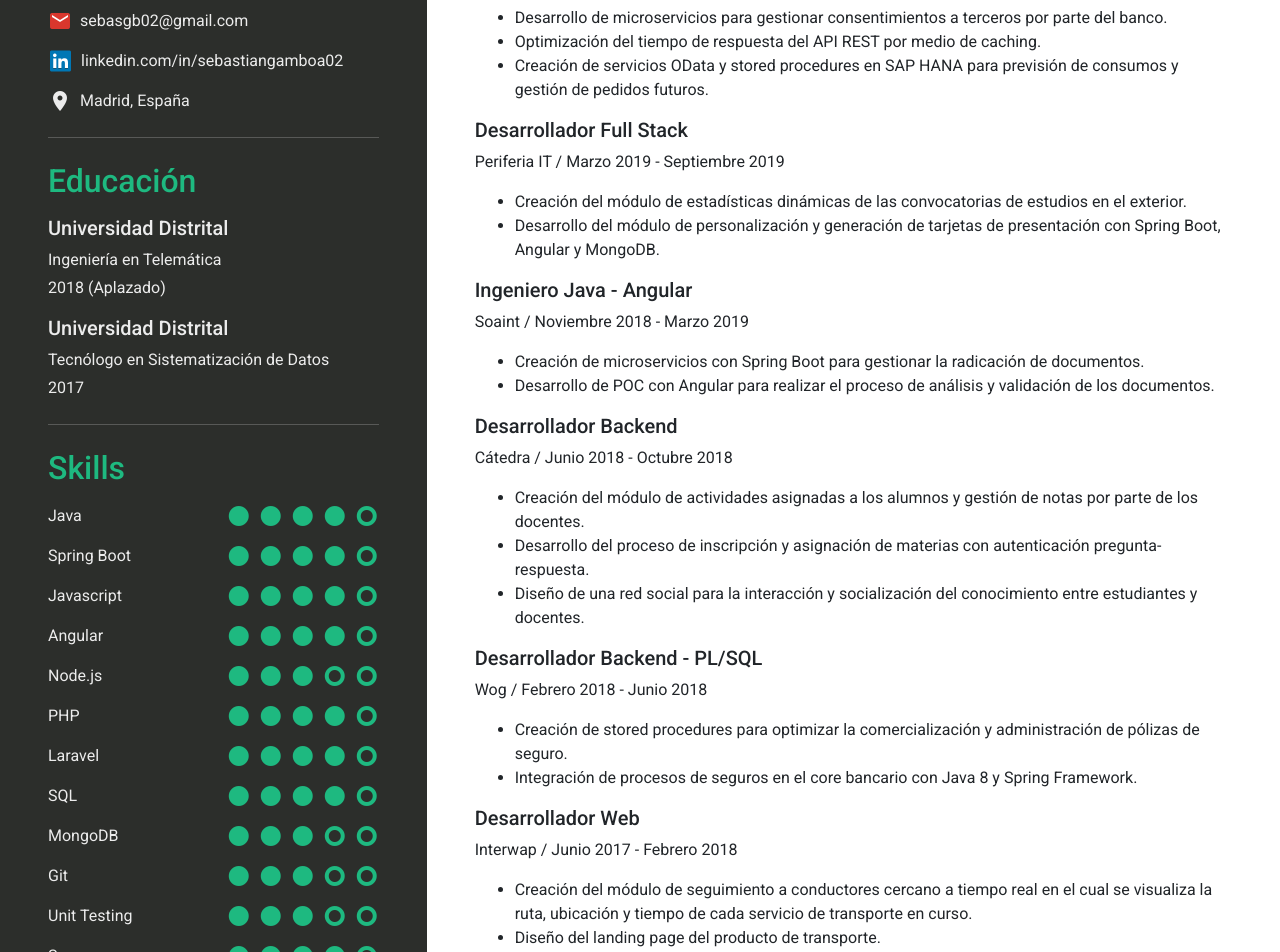
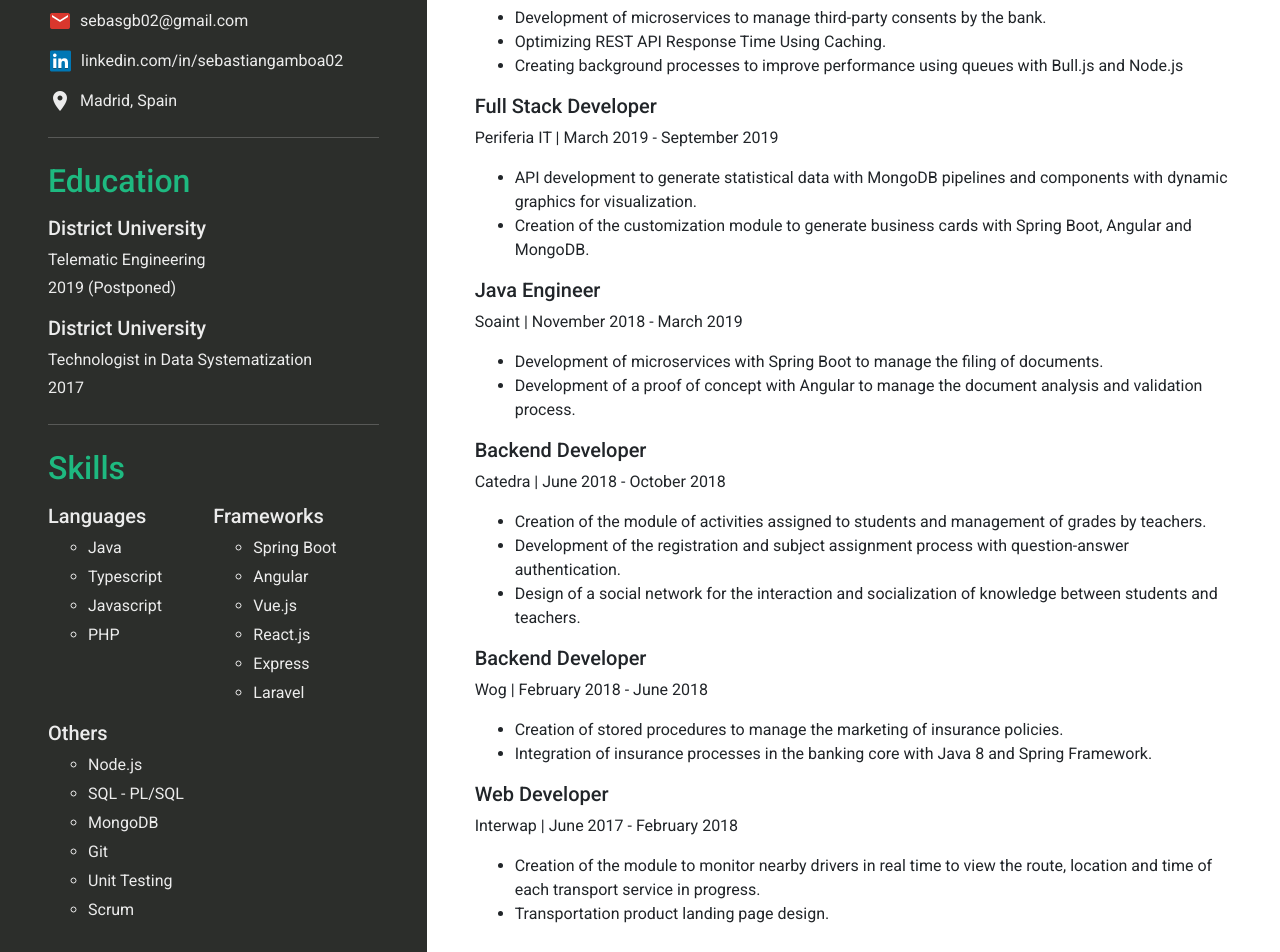
Before and after one commit to SebastianGamboa/CV, an Angular app: page / in a window 1280 px wide. Shown: the part 320-1272 px from the top of the page. Built offline with nearby package versions, Linux system fonts and the light colour scheme.

Commit message:
Resume in English

```diff
--- a/src/app/app.component.html
+++ b/src/app/app.component.html
@@ -1 +1 @@
-<app-second-resume></app-second-resume>
+<app-resume-en></app-resume-en>
--- a/src/app/app.module.ts
+++ b/src/app/app.module.ts
@@ -9,12 +9,14 @@
 
 import { MatDividerModule } from '@angular/material/divider';
 import { MatIconModule } from '@angular/material/icon';
+import { ResumeEnComponent } from './components/resume-en/resume-en.component';
 
 @NgModule({
   declarations: [
     AppComponent,
     FirstResumeComponent,
-    SecondResumeComponent
+    SecondResumeComponent,
+    ResumeEnComponent
   ],
   imports: [
     BrowserModule,
--- /dev/null
+++ b/src/app/components/resume-en/resume-en.component.html
@@ -0,0 +1,146 @@
+<div class="container-fluid">
+    <div class="row">
+        <div class="col-sm-4 p-5 sidebar position-relative zi-0">
+            <header class="mb-4">
+                <h1 class="text-center">Sebastian Gamboa</h1>
+                <h3 class="text-center">Full Stack Developer</h3>
+            </header>
+            <mat-divider class="bt-light__color"></mat-divider>
+            <section class="personal-information mt-4 mb-4">
+                <h2 class="mb-3">Contact</h2>
+                <p class="d-flex">
+                    <mat-icon class="mr-2" aria-hidden="false" aria-label="phone">call</mat-icon>(+34) 641 47 31 46
+                </p>
+                <p class="d-flex">
+                    <mat-icon class="fa-icon__background mr-2 position-relative" style="color: #da372d;" aria-hidden="false" aria-label="email">email</mat-icon>sebasgb02@gmail.com
+                </p>
+                <p class="d-flex">
+                    <i class="fab fa-linkedin fa-icon__background fs-24 mr-2 position-relative" style="color: #0077b5;padding-left: 2px;padding-right: 2px;"></i>
+                    linkedin.com/in/sebastiangamboa02
+                </p>
+                <!-- <p class="d-flex">
+                    <i class="fab fa-twitter fs-24 mr-2" style="color: rgb(29, 161, 242);"></i>twitter.com/sebasgb02
+                </p> -->
+                <p class="d-flex">
+                    <mat-icon class="mr-2" aria-hidden="false" aria-label="place">place</mat-icon>Madrid, Spain
+                </p>
+            </section>
+            <mat-divider class="bt-light__color"></mat-divider>
+            <section class="education mt-4 mb-4">
+                <h2 class="mb-3">Education</h2>
+                <h5 class="mb-2">District University</h5>
+                <p class="mb-1">Telematic Engineering</p>
+                <p>2019 (Postponed)</p>
+                <h5 class="mb-2">District University</h5>
+                <p class="mb-1">Technologist in Data Systematization</p>
+                <p>2017</p>
+            </section>
+            <mat-divider class="bt-light__color"></mat-divider>
+            <section class="skills mt-4 mb-4">
+                <h2 class="mb-3">Skills</h2>
+                <div class="row">
+                    <div class="col-sm-6">
+                        <h5 class="mb-2">Languages</h5>
+                        <ul style="list-style: circle;">
+                            <li style="margin-bottom: 5px;">Java</li>
+                            <li style="margin-bottom: 5px;">Typescript</li>
+                            <li style="margin-bottom: 5px;">Javascript</li>
+                            <li>PHP</li>
+                        </ul>
+                    </div>
+                    <div class="col-sm-6 pl-0">
+                        <h5 class="mb-2">Frameworks</h5>
+                        <ul style="list-style: circle;">
+                            <li style="margin-bottom: 5px;">Spring Boot</li>
+                            <li style="margin-bottom: 5px;">Angular</li>
+                            <li style="margin-bottom: 5px;">Vue.js</li>
+                            <li style="margin-bottom: 5px;">React.js</li>
+                            <li style="margin-bottom: 5px;">Express</li>
+                            <li>Laravel</li>
+                        </ul>
+                    </div>
+                </div>
+                <div class="row">
+                    <div class="col">
+                        <h5 class="mb-2">Others</h5>
+                        <ul style="list-style: circle;">
+                            <li style="margin-bottom: 5px;">Node.js</li>
+                            <li style="margin-bottom: 5px;">SQL - PL/SQL</li>
+                            <li style="margin-bottom: 5px;">MongoDB</li>
+                            <li style="margin-bottom: 5px;">Git</li>
+                            <li style="margin-bottom: 5px;">Unit Testing</li>
+                            <li>Scrum</li>
+                        </ul>
+                    </div>
+                </div>
+                <!-- <div *ngFor="let skill of skills; let i=index" class="d-flex justify-content-between">
+                    <p>{{ skill.name }}</p>
+                    <div>
+                        <mat-icon *ngFor="let type of skill.rate; let i=index" class="secondary-color__text ml-2" aria-hidden="false" aria-label="">{{ type }}</mat-icon>
+                    </div>
+                </div> -->
+
+            </section>
+        </div>
+        <div class="col-sm-8 p-5">
+            <section class="profile mb-4">
+                <h2 class="mb-3">Profile</h2>
+                <p>Full stack developer with experience in website creation, banking and insurance platforms, e-learning and transportation services.</p>
+            </section>
+            <mat-divider></mat-divider>
+            <section class="experience mt-4">
+                <h2 class="mb-3">Experience</h2>
+                <article>
+                    <h5>Full Stack Developer</h5>
+                    <p>Ditech | October 2019 - Current</p>
+                    <ul>
+                        <li>Development of microservices to manage third-party consents by the bank.</li>
+                        <li>Optimizing REST API Response Time Using Caching.</li>
+                        <li>Creating background processes to improve performance using queues with Bull.js and Node.js</li>
+                    </ul>
+                </article>
+                <article>
+                    <h5>Full Stack Developer</h5>
+                    <p>Periferia IT | March 2019 - September 2019</p>
+                    <ul>
+                        <li>API development to generate statistical data with MongoDB pipelines and components with dynamic graphics for visualization.</li>
+                        <li>Creation of the customization module to generate business cards with Spring Boot, Angular and MongoDB.</li>
+                    </ul>
+                </article>
+                <article>
+                    <h5>Java Engineer</h5>
+                    <p>Soaint | November 2018 - March 2019</p>
+                    <ul>
+                        <li>Development of microservices with Spring Boot to manage the filing of documents.</li>
+                        <li>Development of a proof of concept with Angular to manage the document analysis and validation process.</li>
+                    </ul>
+                </article>
+                <article>
+                    <h5>Backend Developer</h5>
+                    <p>Catedra | June 2018 - October 2018</p>
+                    <ul>
+                        <li>Creation of the module of activities assigned to students and management of grades by teachers.</li>
+                        <li>Development of the registration and subject assignment process with question-answer authentication.</li>
+                        <li>Design of a social network for the interaction and socialization of knowledge between students and teachers.</li>
+                    </ul>
+                </article>
+                <article>
+                    <h5>Backend Developer</h5>
+                    <p>Wog | February 2018 - June 2018</p>
+                    <ul>
+                        <li>Creation of stored procedures to manage the marketing of insurance policies.</li>
+                        <li>Integration of insurance processes in the banking core with Java 8 and Spring Framework.</li>
+                    </ul>
+                </article>
+                <article>
+                    <h5>Web Developer</h5>
+                    <p>Interwap | June 2017 - February 2018</p>
+                    <ul>
+                        <li>Creation of the module to monitor nearby drivers in real time to view the route, location and time of each transport service in progress.</li>
+                        <li>Transportation product landing page design.</li>
+                    </ul>
+                </article>
+            </section>
+        </div>
+    </div>
+</div>
--- /dev/null
+++ b/src/app/components/resume-en/resume-en.component.ts
@@ -0,0 +1,34 @@
+import { Component, OnInit } from '@angular/core';
+
+@Component({
+  selector: 'app-resume-en',
+  templateUrl: './resume-en.component.html',
+  styleUrls: ['./resume-en.component.css']
+})
+export class ResumeEnComponent implements OnInit {
+
+  skills: Array<any>;
+
+  constructor() {
+    this.skills = [
+      { name: 'Java', rate: ['lens', 'lens', 'lens', 'lens', 'trip_origin'] },
+      { name: 'Spring Boot', rate: ['lens', 'lens', 'lens', 'lens', 'trip_origin'] },
+      { name: 'Javascript', rate: ['lens', 'lens', 'lens', 'lens', 'trip_origin'] },
+      { name: 'Angular', rate: ['lens', 'lens', 'lens', 'lens', 'trip_origin'] },
+      { name: 'Vue.js', rate: ['lens', 'lens', 'lens', 'trip_origin', 'trip_origin'] },
+      { name: 'React.js', rate: ['lens', 'lens', 'trip_origin', 'trip_origin', 'trip_origin'] },
+      { name: 'Node.js', rate: ['lens', 'lens', 'lens', 'trip_origin', 'trip_origin'] },
+      { name: 'PHP', rate: ['lens', 'lens', 'lens', 'lens', 'trip_origin'] },
+      { name: 'Laravel', rate: ['lens', 'lens', 'lens', 'lens', 'trip_origin'] },
+      { name: 'SQL - PL/SQL', rate: ['lens', 'lens', 'lens', 'lens', 'trip_origin'] },
+      { name: 'MongoDB', rate: ['lens', 'lens', 'lens', 'trip_origin', 'trip_origin'] },
+      { name: 'Git', rate: ['lens', 'lens', 'lens', 'trip_origin', 'trip_origin'] },
+      { name: 'Unit Testing', rate: ['lens', 'lens', 'lens', 'trip_origin', 'trip_origin'] },
+      { name: 'Scrum', rate: ['lens', 'lens', 'lens', 'lens', 'trip_origin'] }
+    ];
+  }
+
+  ngOnInit(): void {
+  }
+
+}
--- a/src/styles.css
+++ b/src/styles.css
@@ -3,11 +3,11 @@
     --secondary-color: #1eb980;
 }
 
-.secondary-color__text { color: var(--secondary-color) }
-
 h2 {
     color: var(--secondary-color);
 }
+
+.secondary-color__text { color: var(--secondary-color) }
 
 .circle-icon {
     font-size: 0.4rem !important;
```
Also changed, not shown: src/app/components/resume-en/resume-en.component.css (added), 1 other file (tests, documents, lock files or other folders).
